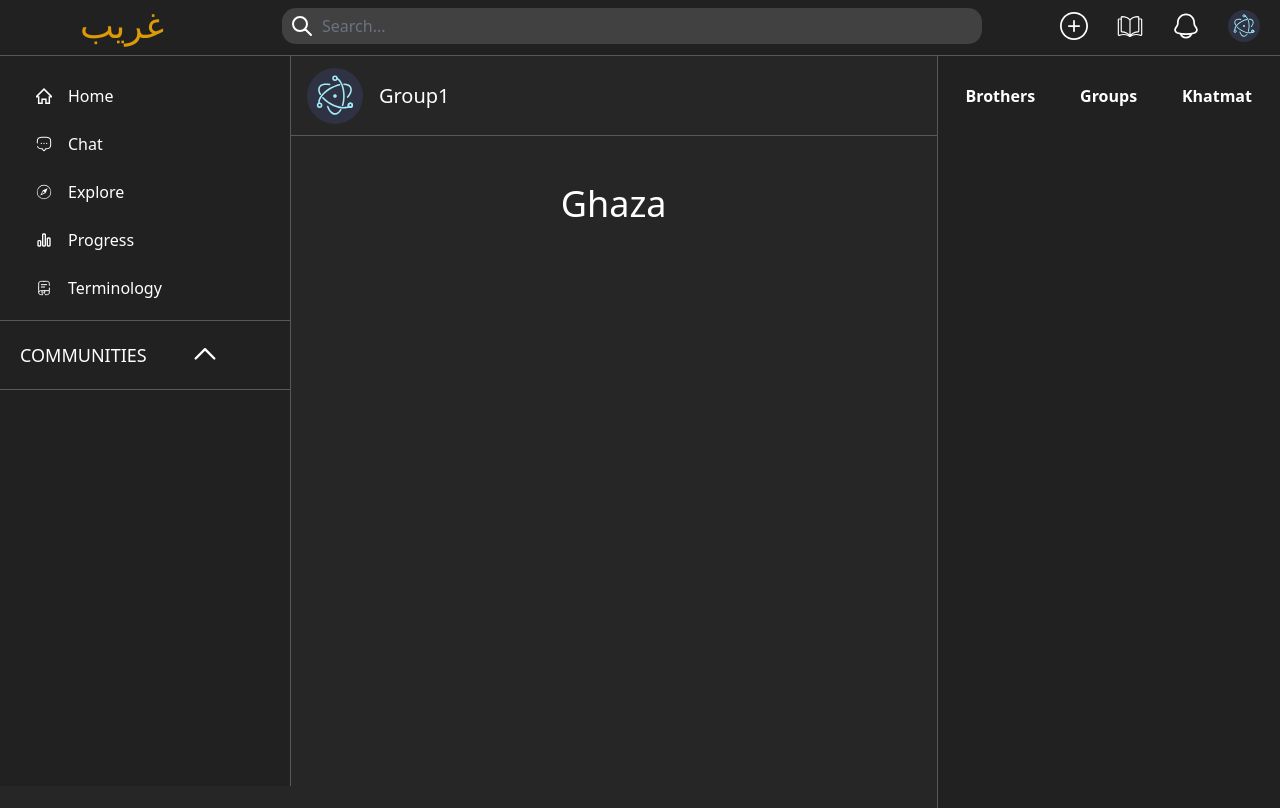
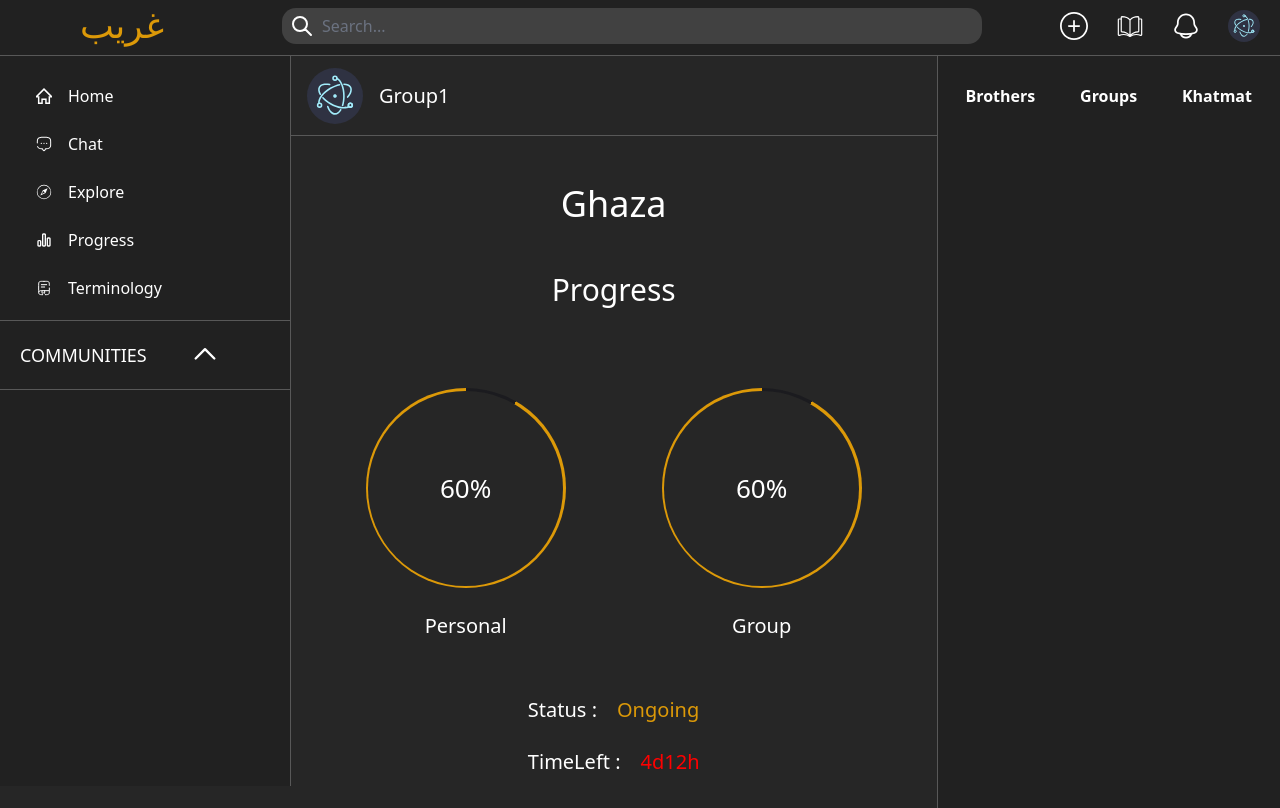
Before and after one commit to gharibPlatform/gharib-web, a Next.js app: page /Khatmas in a window 1280 px wide. Shown: the top 808 px of the page. Built offline with nearby package versions, Linux system fonts and the light colour scheme.

Commit message:
Khatmas page config + circle props config

```diff
--- a/src/components/common/circle/Circle.jsx
+++ b/src/components/common/circle/Circle.jsx
@@ -1,4 +1,4 @@
-export default function Circle({ width,  height,  degree }) {
+export default function Circle({ width,  height,  degree, fontSize, text, backgroundColor }) {
     console.log("the width is : ", width)
     console.log("the height is : ", height)
     const innerWidth = width - 5 ;
@@ -12,11 +12,15 @@ export default function Circle({ width,  height,  degree }) {
             }
             }>
 
-            <div className="bg-[var(--main-color)] rounded-full z-10 flex flex-col items-center justify-center text-sm text-[var(--w-color)]" style={{
+            <div className="rounded-full z-10 flex flex-col items-center justify-center text-[var(--w-color)]" style={{
                 height : `${innerHeight}px`,
-                width : `${innerWidth}px`
+                width : `${innerWidth}px`,
+                fontSize: `${fontSize}px`,
+                // backgroundColor: `$var({backgroundColor})`
+                backgroundColor: `${backgroundColor}`
             }}>
-            4d23h
+
+            {text}
           </div>
         </div>
     )
--- a/src/components/khatmas/KhatmasContent.jsx
+++ b/src/components/khatmas/KhatmasContent.jsx
@@ -1,5 +1,4 @@
 import ChatHeader from "../chat/ChatHeader";
-import ChatRightBar from "../chat/ChatRightBar";
 import KhatmasProgress from "./KhatmasProgress";
 
 export default function KhatmasContent() {
--- a/src/components/khatmas/KhatmasProgress.jsx
+++ b/src/components/khatmas/KhatmasProgress.jsx
@@ -1,7 +1,38 @@
+import Circle from "../common/circle/Circle"
+
 export default function KhatmasProgress() {
     return(
-        <div className="flex flex-col justify-center">
+        <div className="flex flex-col justify-center items-center">
             <h1 className="text-4xl text-[var(--w-color)] flex justify-center pt-12">Ghaza</h1>
+            <h1 className="text-3xl text-[var(--w-color)] flex justify-center pt-12">Progress</h1>
+
+            <div className="flex gap-24 pt-20">
+
+                <div className="flex flex-col justify-center items-center text-xl gap-6 text-[var(--w-color)] ">
+                    <Circle width={200} height={200} degree={30} fontSize={26} text={"60%"} backgroundColor={"var(--secondary-color)"} />
+                    Personal
+                </div>
+
+                <div className="flex flex-col justify-center items-center text-xl gap-6 text-[var(--w-color)]">
+                    <Circle width={200} height={200} degree={30} fontSize={26} text={"60%"} backgroundColor={"var(--secondary-color)"}  />
+                    Group
+                </div>
+
+            </div>
+
+            <div>
+
+                <div className="flex gap-5 pt-14 text-xl">
+                    <p className="text-[var(--w-color)]" >Status : </p>
+                    <p className="text-[var(--o-color)]" >Ongoing</p>
+                </div>
+
+                <div className="flex gap-5 pt-6 text-xl">
+                    <p className="text-[var(--w-color)]">TimeLeft : </p>
+                    <p className="text-[var(--r-color)]">4d12h</p>
+                </div>
+
+            </div>
         </div>
     )
 }
--- a/src/pages/Khatmas/index.jsx
+++ b/src/pages/Khatmas/index.jsx
@@ -8,6 +8,7 @@ export default function Khatmas() {
     return(
         <div >
             <Header />
+
             <div className="flex " >
                 <SideBar />
                 <KhatmasContent />
```
